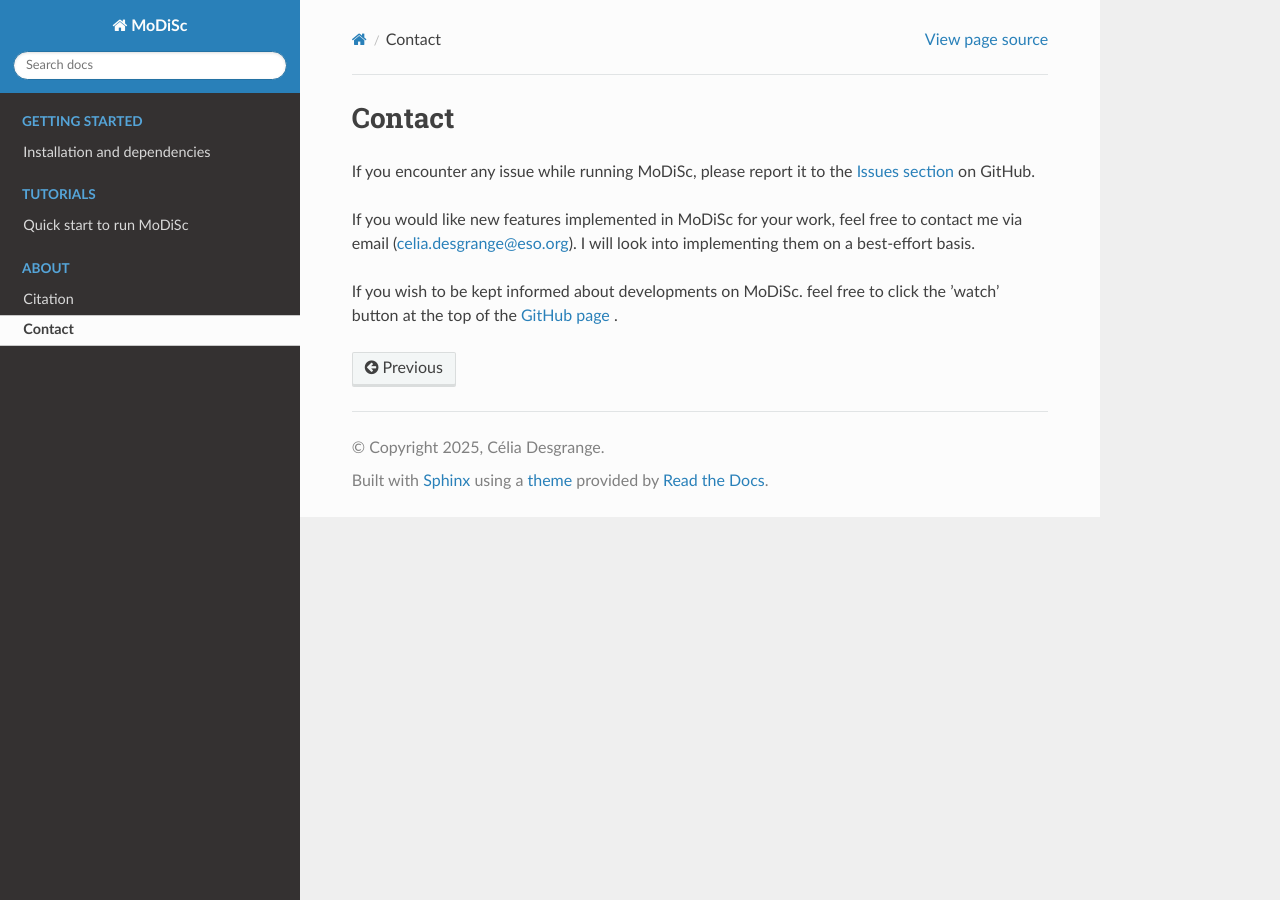
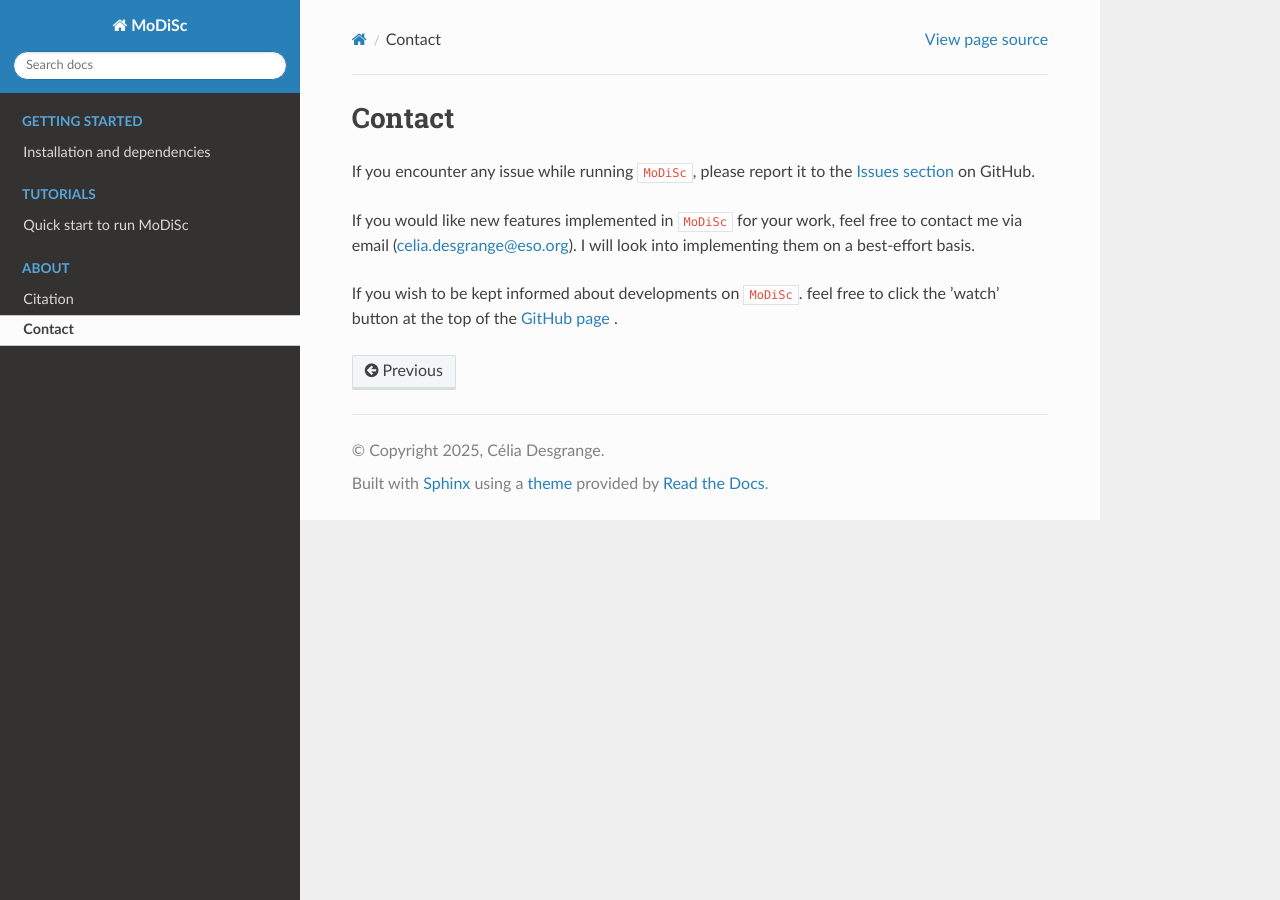
Before and after one commit to cdesgrange/MoDiSc, a Sphinx documentation site: the page built from docs/Contact.rst, in a window 1280 px wide. Built offline with Sphinx 7.4.7 and the Read the Docs theme 3.1.0, drawn with Linux system fonts in a browser that asks for light colours.

Commit message:
Added quotes

```diff
--- a/docs/Contact.rst
+++ b/docs/Contact.rst
@@ -1,8 +1,8 @@
 Contact
 -------
 
-If you encounter any issue while running MoDiSc, please report it to the `Issues section <https://github.com/cdesgrange/MoDiSc/issues>`_ on GitHub.
+If you encounter any issue while running ``MoDiSc``, please report it to the `Issues section <https://github.com/cdesgrange/MoDiSc/issues>`_ on GitHub.
 
-If you would like new features implemented in MoDiSc for your work, feel free to contact me via email (celia.desgrange@eso.org). I will look into implementing them on a best-effort basis.
+If you would like new features implemented in ``MoDiSc`` for your work, feel free to contact me via email (celia.desgrange@eso.org). I will look into implementing them on a best-effort basis.
 
-If you wish to be kept informed about developments on MoDiSc. feel free to click the ’watch’ button at the top of the `GitHub page <https://github.com/cdesgrange/MoDiSc>`_ .
+If you wish to be kept informed about developments on ``MoDiSc``. feel free to click the ’watch’ button at the top of the `GitHub page <https://github.com/cdesgrange/MoDiSc>`_ .
```
